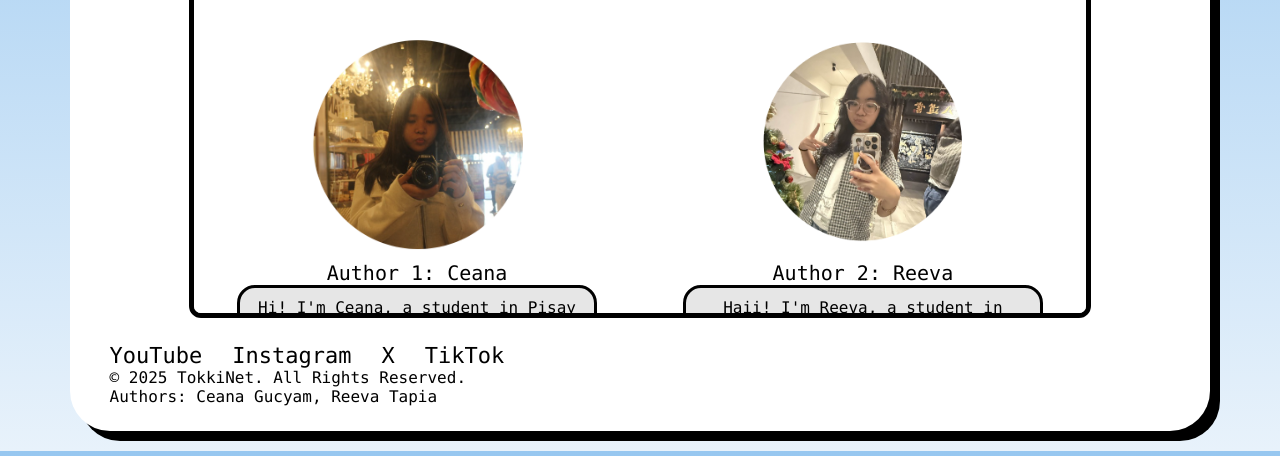
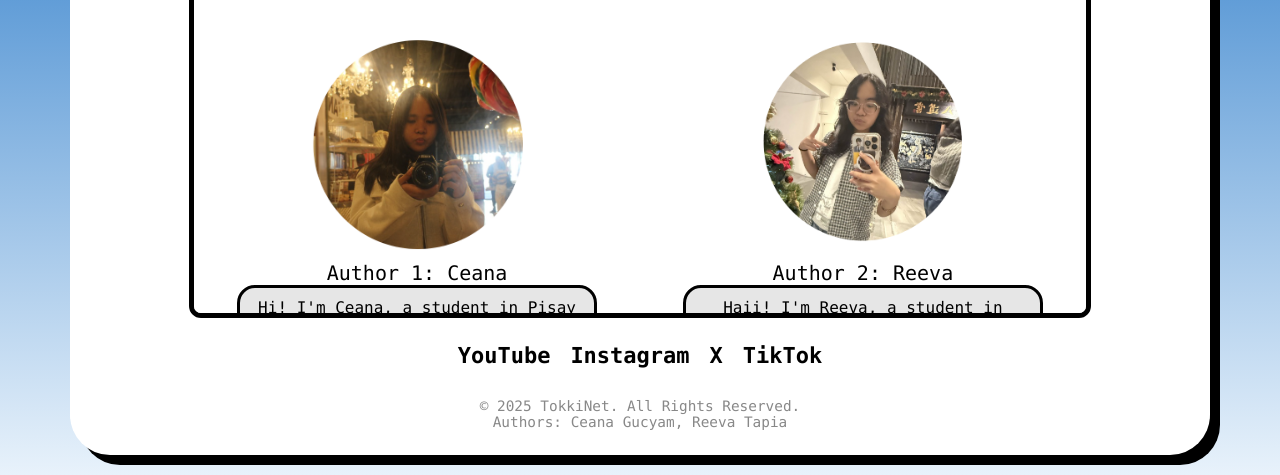
Before and after one commit to ceanagucyam/WDProjStrontiumGucyamTapia, a plain HTML site: page aboutus.html in a window 1280 px wide. Shown: the part 344-819 px from the top of the page. Drawn offline with Linux system fonts and the light colour scheme.

Commit message:
Update aboutus.css

```diff
--- a/aboutus.css
+++ b/aboutus.css
@@ -6,7 +6,7 @@
 
 body {
     font-family: "Monaco", serif;
-    background: linear-gradient(#97c7f0, #e8f2fb);
+    background: linear-gradient(#0060be, #e8f2fb);
     background-position: fixed;
     padding: 20px;
 }
@@ -218,3 +218,29 @@ body {
     font-size: 18px;
     line-height: 1.5;
 }
+
+.footer-links {
+    text-align: center;
+    margin-bottom: 30px;
+}
+
+.footer-center {
+    text-align: center;
+    font-size: 0.9rem;
+    color: #888;
+}
+
+.footer-links ul {
+    list-style: none;
+    padding: 0;
+    margin: 0 auto;
+    display: flex;
+    justify-content: center;
+    gap: 20px;
+}
+
+.footer-links a {
+    text-decoration: none;
+    color: #000;
+    font-weight: bold;
+}
```
